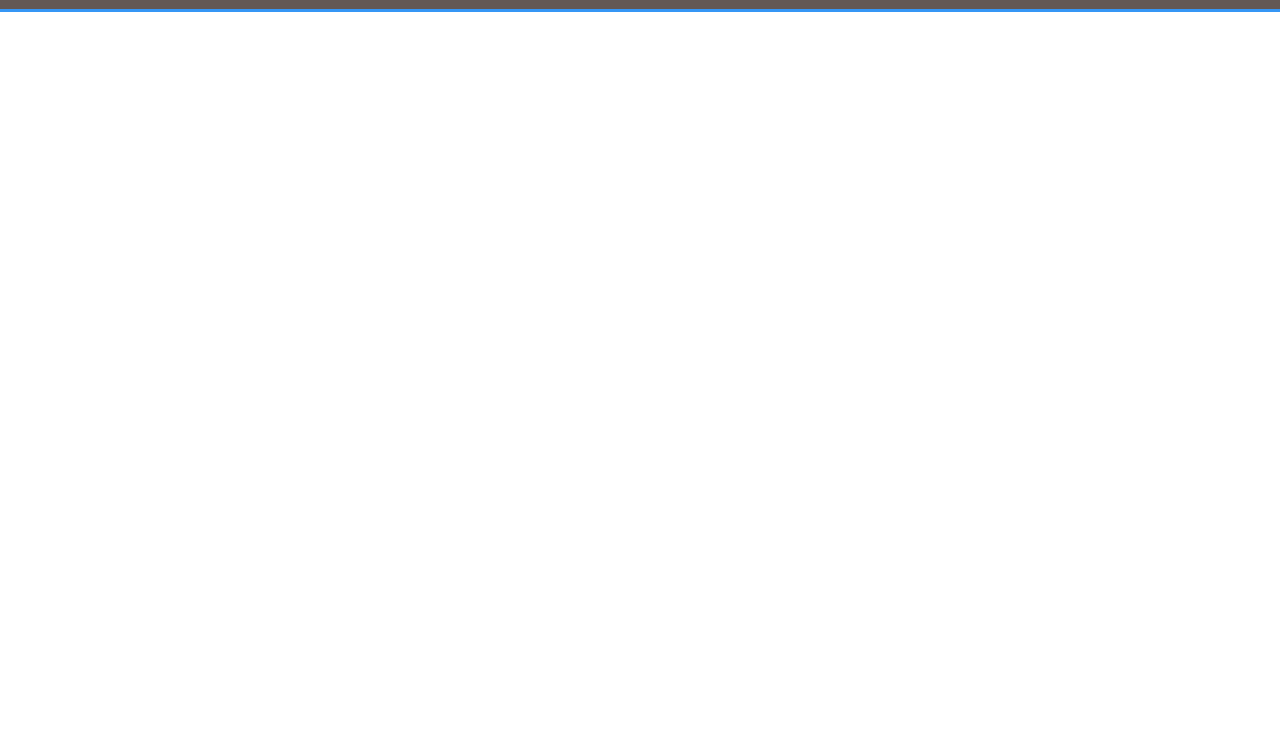
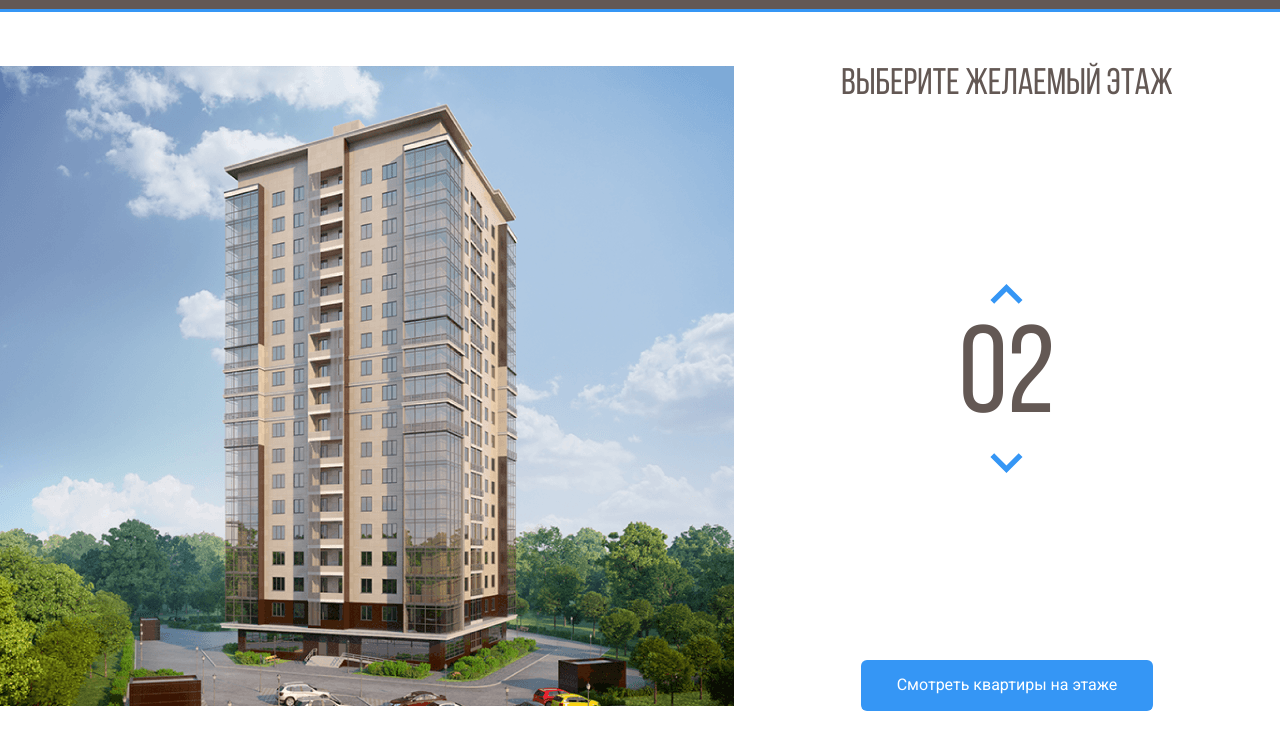
Before and after one commit to nichtiak/Melodi, a plain HTML site: page index.html in a window 1280 px wide. Shown: the part 55-800 px from the top of the page. Drawn offline with Linux system fonts and the light colour scheme.

Commit message:
Add files via upload

```diff
--- a/css/style.css
+++ b/css/style.css
@@ -1,9 +1,18 @@
+@font-face {
+    font-family: "Bebas Neue";
+    src: local("BebasNeueRegular"), url("../fonts/BebasNeueRegular.woff2") format("woff2"),
+      url("../fonts/BebasNeueRegular.woff") format("woff");
+    font-weight: normal;
+    font-style: normal;
+    font-display: swap;
+  }
 * {
     box-sizing: border-box;
 }
 
 body {
     font-family: 'Roboto', sans-serif;
+    /* font-family: 'Bebas', sans-serif; */
 }
 
 .header {
@@ -58,3 +67,59 @@ body {
     text-decoration: none;
     color: #fff;
 }
+.main {
+    min-width: 1280px;
+    margin: auto;
+    padding-top: 54px;
+    display: flex;
+}
+.main-info {
+    flex-grow: 1;
+    text-align: center;
+    display: flex;
+    flex-direction: column;
+    align-items: center;
+    justify-content: space-between;
+}
+.home-image path {
+    opacity: 0;
+    cursor: pointer;
+}
+.home-image path:hover {
+    opacity: 1;
+}
+.counter-group {
+    display: flex;
+    flex-direction: column;
+    align-items: center;
+}
+.counter-button {
+    cursor: pointer;
+    background-color: #fff;
+    border: none;
+}
+.counter-arrow-down {
+    transform: rotateX(180deg);
+}
+
+.main-title {
+    margin: 0;
+    font-family: "Bebas Neue", sans-serif;
+    font-weight: normal;
+    font-size: 37px;
+    line-height: 37px;
+    color: #635854;
+}
+.counter {
+    font-family: "Bebas Neue", sans-serif;
+    color: #635854;
+    font-size: 124px;
+}
+.button-primary {
+    background: #3596F5;
+    border-radius: 6px;
+    color: #fff;
+    padding: 16px 36px;
+    border: none;
+    cursor: pointer;
+}
--- a/index.html
+++ b/index.html
@@ -6,8 +6,8 @@
     <meta http-equiv="X-UA-Compatible" content="IE=edge">
     <meta name="viewport" content="width=device-width, initial-scale=1.0">
     <link rel="preconnect" href="https://fonts.googleapis.com">
-<link rel="preconnect" href="https://fonts.gstatic.com" crossorigin>
-<link href="https://fonts.googleapis.com/css2?family=Roboto:wght@400;700&display=swap" rel="stylesheet">
+    <link rel="preconnect" href="https://fonts.gstatic.com" crossorigin>
+    <link href="https://fonts.googleapis.com/css2?family=Roboto:wght@400;700&display=swap" rel="stylesheet">
     <link rel="stylesheet" href="css/style.css">
     <link rel="stylesheet" href="css/normalize.css">
     <title>ЖК Мелодия</title>
@@ -42,6 +42,62 @@
         </div>
     </header>
 
+    <main class="main">
+        <div class="main-image">
+            <svg class="home-image" width="734" height="640" viewBox="0 0 734 640" fill="none"
+                xmlns="http://www.w3.org/2000/svg" xmlns:xlink="http://www.w3.org/1999/xlink">
+                <rect width="734" height="640" fill="url(#pattern0)" />
+                <defs>
+                    <pattern id="pattern0" patternContentUnits="objectBoundingBox" width="1" height="1">
+                        <use xlink:href="#image0" transform="translate(-0.00408719) scale(0.0013624 0.0015625)" />
+                    </pattern>
+                    <image id="image0" width="740" height="640" xlink:href="img/home.png" />
+                </defs>
+                <path d="M222 527L442.8 535L512 521.3V543L443.5 562.7L222 551.7V527Z" fill="#3595F6"
+                    fill-opacity="0.75" />
+                <path d="M223 526V501L443.3 504.3L513 501V521L443.7 534L223 526Z" fill="#3595F6" fill-opacity="0.75" />
+                <path d="M223 500V475H444H513V498L445 505L223 500Z" fill="#3595F6" fill-opacity="0.75" />
+                <path d="M223 476V451L444.3 447.3L512 454V476H444" fill="#3595F6" fill-opacity="0.75" />
+                <path d="M223 450V424L444.5 420.7L513 431.7V453L444 446.3L223 450Z" fill="#3595F6"
+                    fill-opacity="0.75" />
+                <path d="M222 423V399.3L443 387L514 410V431.3L443 419L222 423Z" fill="#3595F6" fill-opacity="0.75" />
+                <path d="M222 401V376L444.2 359.7L514 388.3V409L443.7 387.3L222 401Z" fill="#3595F6"
+                    fill-opacity="0.75" />
+                <path d="M222 376V351L444.5 330.7L514 367.3V388L442 359.3L222 376Z" fill="#3595F6"
+                    fill-opacity="0.75" />
+                <path d="M222 350V326L445 301.3L514 345.3V367L444.7 329L222 350Z" fill="#3595F6" fill-opacity="0.75" />
+                <path d="M222 325V301L444.5 272.3L514 323.3V344L443.7 301.7L222 325Z" fill="#3595F6"
+                    fill-opacity="0.75" />
+                <path d="M221 301V277L443.3 244L514 303.3V323L444 272.3L221 301Z" fill="#3595F6" fill-opacity="0.75" />
+                <path d="M222 276V252L443.2 217L513 281V302L444.3 243.7L222 276Z" fill="#3595F6" fill-opacity="0.75" />
+                <path d="M222 252V227L444.3 189L513 259.3V280L444 216L222 252Z" fill="#3595F6" fill-opacity="0.75" />
+                <path d="M222 226V201L442.8 157.3L513 236.3V259L444 185.7L222 226Z" fill="#3595F6"
+                    fill-opacity="0.75" />
+                <path d="M223 202V177L443 129L513 214V237L442.3 157.7L223 202Z" fill="#3595F6" fill-opacity="0.75" />
+                <path d="M222 177V152L441.8 100L513 192.3V215L443.3 128.7L222 177Z" fill="#3595F6"
+                    fill-opacity="0.75" />
+                <path d="M222 152V126L444 69.3L513 171V192L443.7 100.3L222 152Z" fill="#3595F6" fill-opacity="0.75" />
+
+            </svg>
+
+        </div>
+        <div class="main-info">
+            <h2 class="main-title">Выберите желаемый этаж</h2>
+            <div class="counter-group">
+                <button class="counter-button counter-up">
+                    <img class="counter-arrow counter-arrow-up" src="img/arrow.svg" alt="">
+                </button>
+
+                <span class="counter">02</span>
+                <button class="counter-button counter-up">
+                    <img class="counter-arrow counter-arrow-down" src="img/arrow.svg" alt="">
+                </button>
+                <button class="counter-button counter-down"></button>
+            </div>
+            <button class="button button-primary">Смотреть квартиры на этаже</button>
+        </div>
+    </main>
+
 </body>
 
 </html>
```
Also changed, not shown: fonts/BebasNeueRegular.woff (added), fonts/BebasNeueRegular.woff2 (added), img/Group 3.svg (added), img/arrow.svg (added), img/home.png (added).
